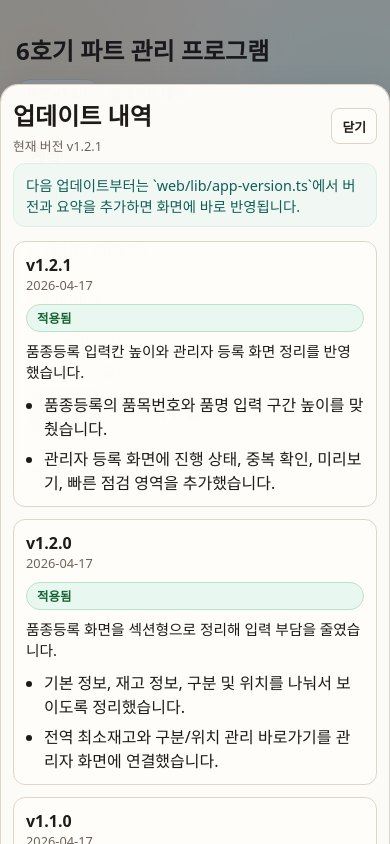
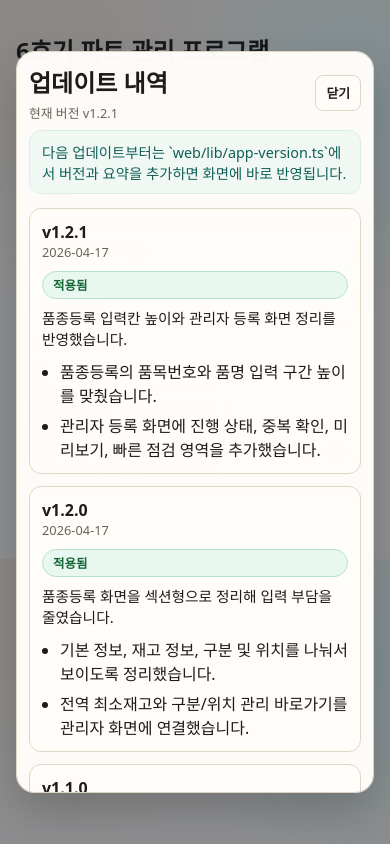
Before and after one commit to ysl90-hue/inventory-webapp, a Next.js app in the folder web/: page / in a window 390 px wide. Both pictures are taken after a click on the button "업데이트 내역". Built offline with nearby package versions, Linux system fonts and the light colour scheme; no server answers.

Commit message:
Fix version history popup behavior

```diff
--- a/web/app/globals.css
+++ b/web/app/globals.css
@@ -991,6 +991,12 @@ th {
   width: min(760px, calc(100vw - 32px));
   max-height: 88vh;
   overflow: auto;
+  border-radius: 18px;
+}
+
+.releaseOverlay {
+  padding: 16px;
+  align-items: center;
 }
 
 .helpIntro {
@@ -1289,6 +1295,18 @@ th {
     max-height: 90svh;
   }
 
+  .releaseOverlay {
+    padding: 16px;
+    align-items: center;
+  }
+
+  .releaseModal {
+    width: min(760px, calc(100vw - 32px));
+    border-radius: 18px;
+    border-bottom: 1px solid var(--line);
+    max-height: min(88svh, 760px);
+  }
+
   .stockHistoryWrap {
     max-height: none;
     padding-bottom: 0;
--- a/web/components/version-history.tsx
+++ b/web/components/version-history.tsx
@@ -1,6 +1,6 @@
 "use client";
 
-import { useState } from "react";
+import { useEffect, useState } from "react";
 import { APP_VERSION, RELEASE_NOTES } from "@/lib/app-version";
 
 type VersionHistoryProps = {
@@ -9,6 +9,19 @@ type VersionHistoryProps = {
 
 export function VersionHistory({ compact = false }: VersionHistoryProps) {
   const [open, setOpen] = useState(false);
+
+  useEffect(() => {
+    if (!open) return;
+
+    const handleKeyDown = (event: KeyboardEvent) => {
+      if (event.key === "Escape") {
+        setOpen(false);
+      }
+    };
+
+    window.addEventListener("keydown", handleKeyDown);
+    return () => window.removeEventListener("keydown", handleKeyDown);
+  }, [open]);
 
   return (
     <>
@@ -20,8 +33,14 @@ export function VersionHistory({ compact = false }: VersionHistoryProps) {
       </div>
 
       {open ? (
-        <div className="scannerOverlay" role="dialog" aria-modal="true" aria-label="업데이트 내역">
-          <div className="scannerModal releaseModal">
+        <div
+          className="scannerOverlay releaseOverlay"
+          role="dialog"
+          aria-modal="true"
+          aria-label="업데이트 내역"
+          onClick={() => setOpen(false)}
+        >
+          <div className="scannerModal releaseModal" onClick={(event) => event.stopPropagation()}>
             <div className="adminHeaderRow" style={{ marginBottom: 8 }}>
               <div>
                 <h2 style={{ margin: 0 }}>업데이트 내역</h2>
@@ -29,9 +48,11 @@ export function VersionHistory({ compact = false }: VersionHistoryProps) {
                   현재 버전 {APP_VERSION}
                 </div>
               </div>
-              <button className="btn secondary small" type="button" onClick={() => setOpen(false)}>
-                닫기
-              </button>
+              <div className="actions">
+                <button className="btn secondary small" type="button" onClick={() => setOpen(false)}>
+                  닫기
+                </button>
+              </div>
             </div>
             <div className="helpIntro">
               다음 업데이트부터는 `web/lib/app-version.ts`에서 버전과 요약을 추가하면 화면에 바로 반영됩니다.
```
